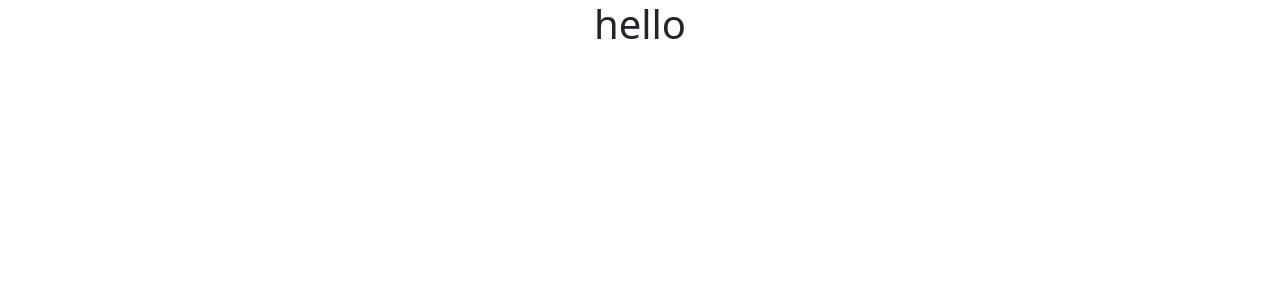
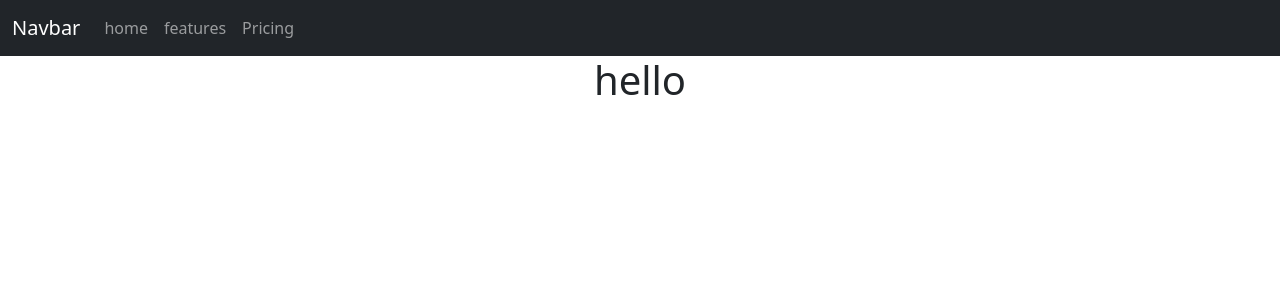
Before and after one commit to monicacalle/landing-page-rick-and-morty, a React (Create React App) app: page / in a window 1280 px wide. Shown: the top 300 px of the page. Built offline with nearby package versions, Linux system fonts and the light colour scheme.

Commit message:
feat: create navbar

```diff
--- a/src/App.js
+++ b/src/App.js
@@ -1,8 +1,10 @@
 import "./App.css";
+import Navbar from "./components/Navbar/Navbar";
 
 function App() {
   return (
     <div className="App">
+      <Navbar />
       <h1> hello </h1>
     </div>
   );
--- /dev/null
+++ b/src/components/Navbar/Index.js
@@ -0,0 +1,2 @@
+import Navbar from "./Navbar";
+export default Navbar;
--- /dev/null
+++ b/src/components/Navbar/Navbar.jsx
@@ -0,0 +1,50 @@
+import React from "react";
+
+const Navbar = () => {
+  const links = [
+    {
+      name: "home",
+      path: "/",
+    },
+    {
+      name: "features",
+      path: "/",
+    },
+    {
+      name: "Pricing",
+      path: "/",
+    },
+  ];
+
+  return (
+    <nav className="navbar navbar-expand-lg bg-dark navbar-dark">
+      <div className="container-fluid">
+        <a className="navbar-brand " href="/#">
+          Navbar
+        </a>
+        <button
+          className="navbar-toggler "
+          type="button"
+          data-bs-toggle="collapse"
+          data-bs-target="#navbarNavAltMarkup"
+          aria-controls="navbarNavAltMarkup"
+          aria-expanded="false"
+          aria-label="Toggle navigation"
+        >
+          <span className="navbar-toggler-icon "></span>
+        </button>
+        <div className="collapse navbar-collapse " id="navbarNavAltMarkup">
+          <div className="navbar-nav ">
+            {links.map((link) => (
+              <a className="nav-link " href={link.path}>
+                {link.name}
+              </a>
+            ))}
+          </div>
+        </div>
+      </div>
+    </nav>
+  );
+};
+
+export default Navbar;
```
